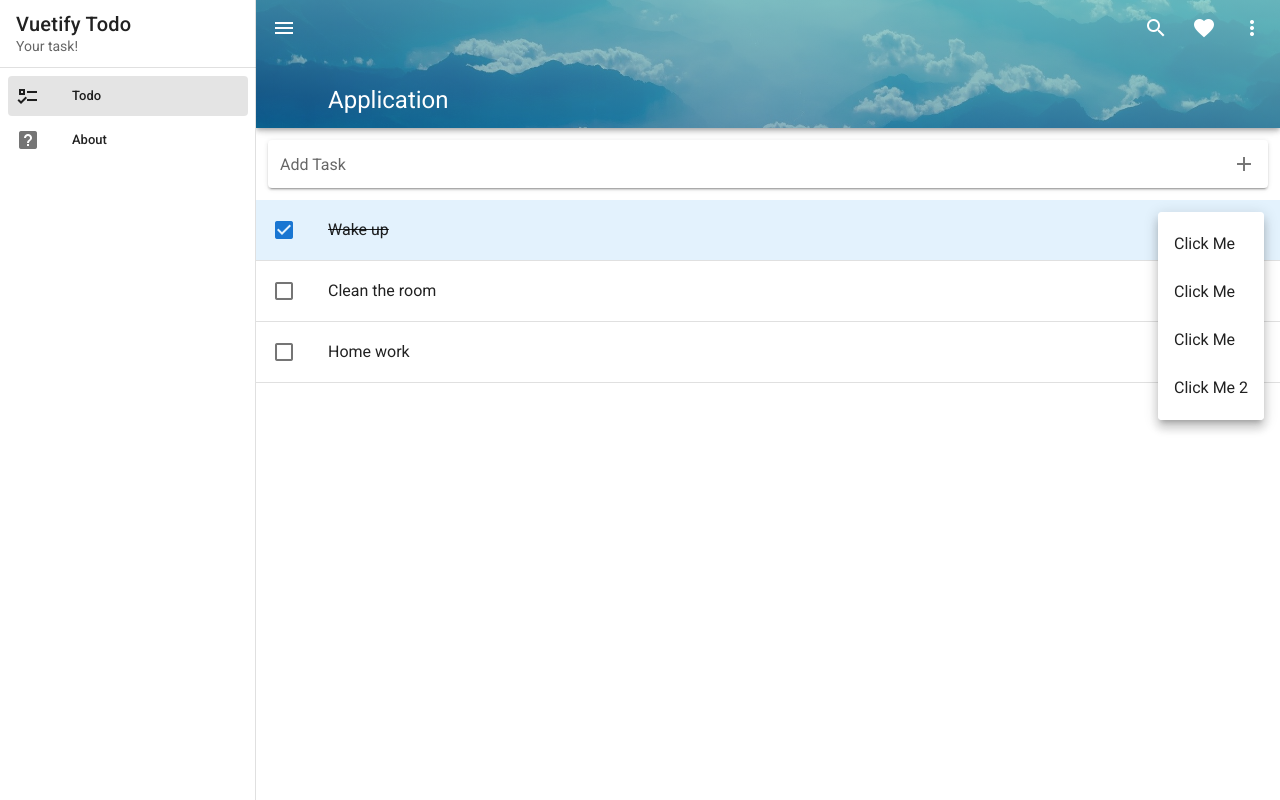
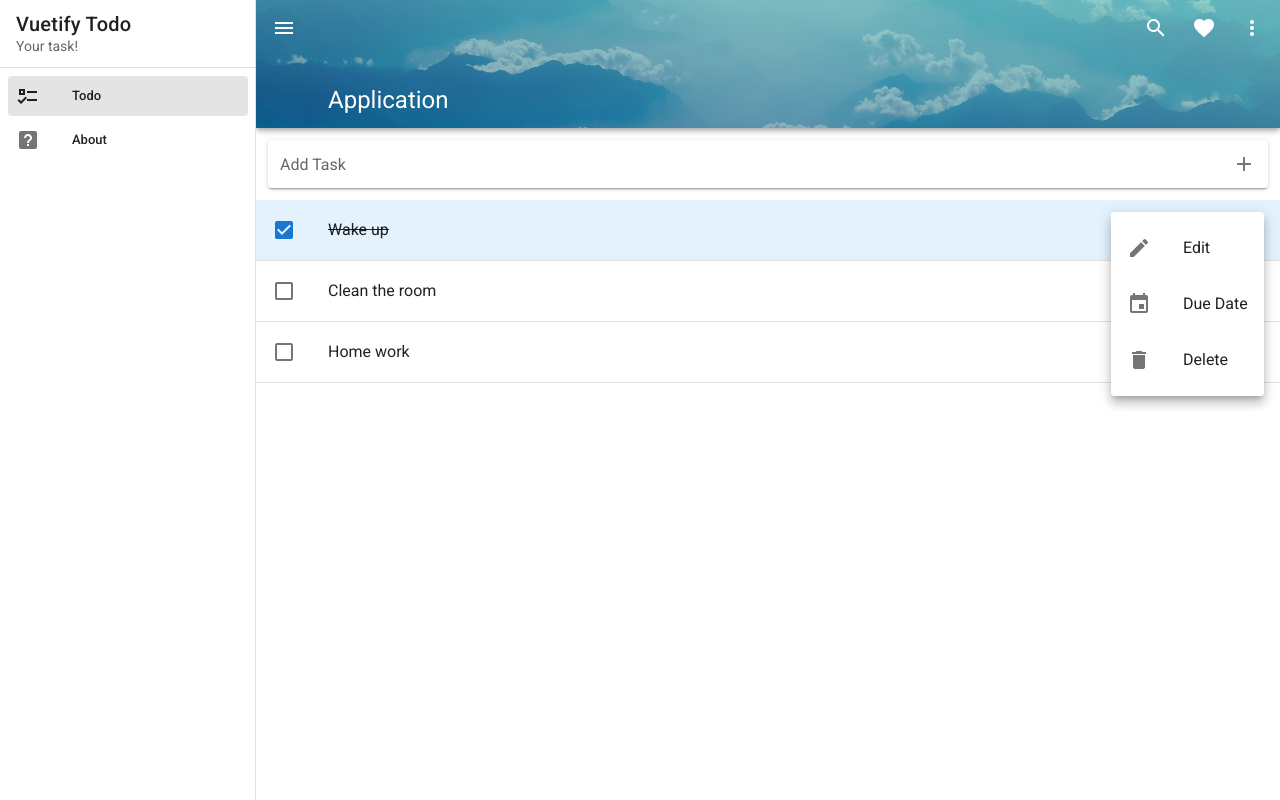
Before and after one commit to nord2sudjp/vuetify-todo, a Vue app: page /#/ in a window 1280 px wide. Both pictures are taken after a click on the button 1246 px from the left and 230 px from the top of the page. Built offline with nearby package versions, Linux system fonts and the light colour scheme.

Commit message:
added icons in menu

```diff
--- a/src/components/Todo/TaskMenu.vue
+++ b/src/components/Todo/TaskMenu.vue
@@ -8,6 +8,9 @@
 
         <v-list>
             <v-list-item v-for="(item, i) in items" :key="i">
+                <v-list-item-icon
+                    ><v-icon v-text="item.icon"></v-icon
+                ></v-list-item-icon>
                 <v-list-item-title>{{ item.title }}</v-list-item-title>
             </v-list-item>
         </v-list>
@@ -18,10 +21,9 @@
 export default {
     data: () => ({
         items: [
-            { title: "Click Me" },
-            { title: "Click Me" },
-            { title: "Click Me" },
-            { title: "Click Me 2" }
+            { title: "Edit", icon: "mdi-pencil" },
+            { title: "Due Date", icon: "mdi-calendar" },
+            { title: "Delete", icon: "mdi-delete" }
         ]
     })
 };
```
